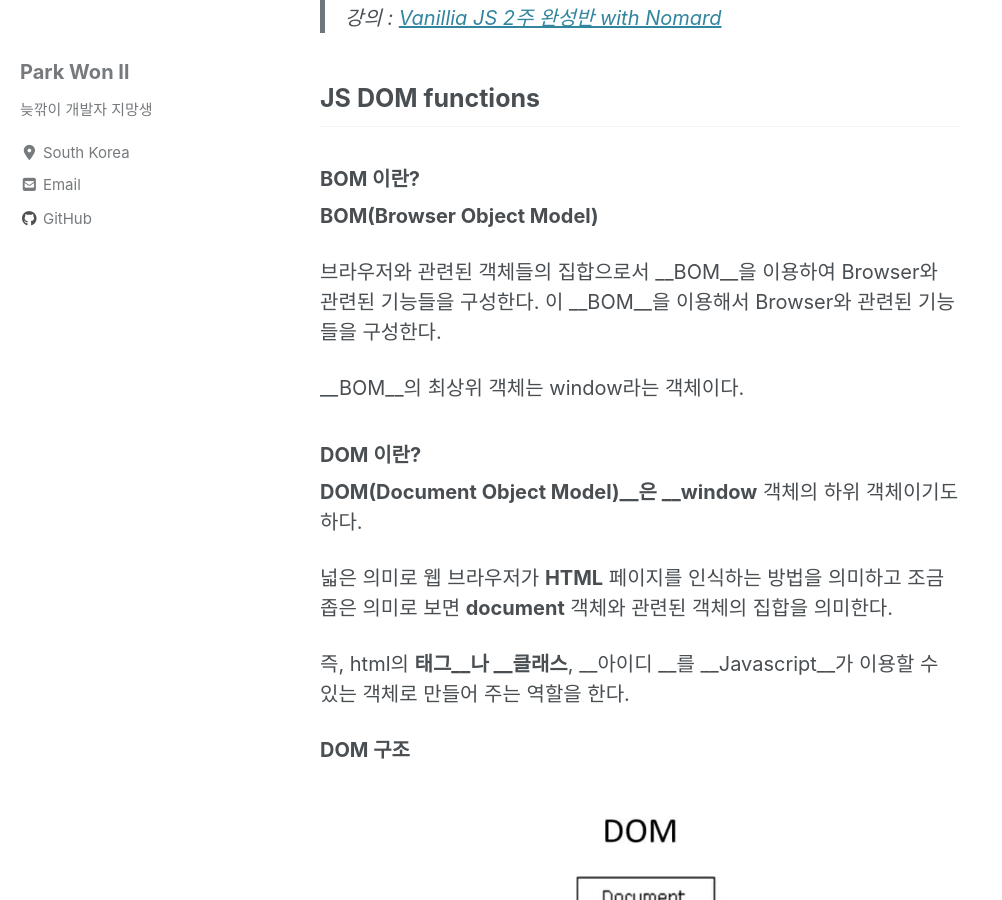
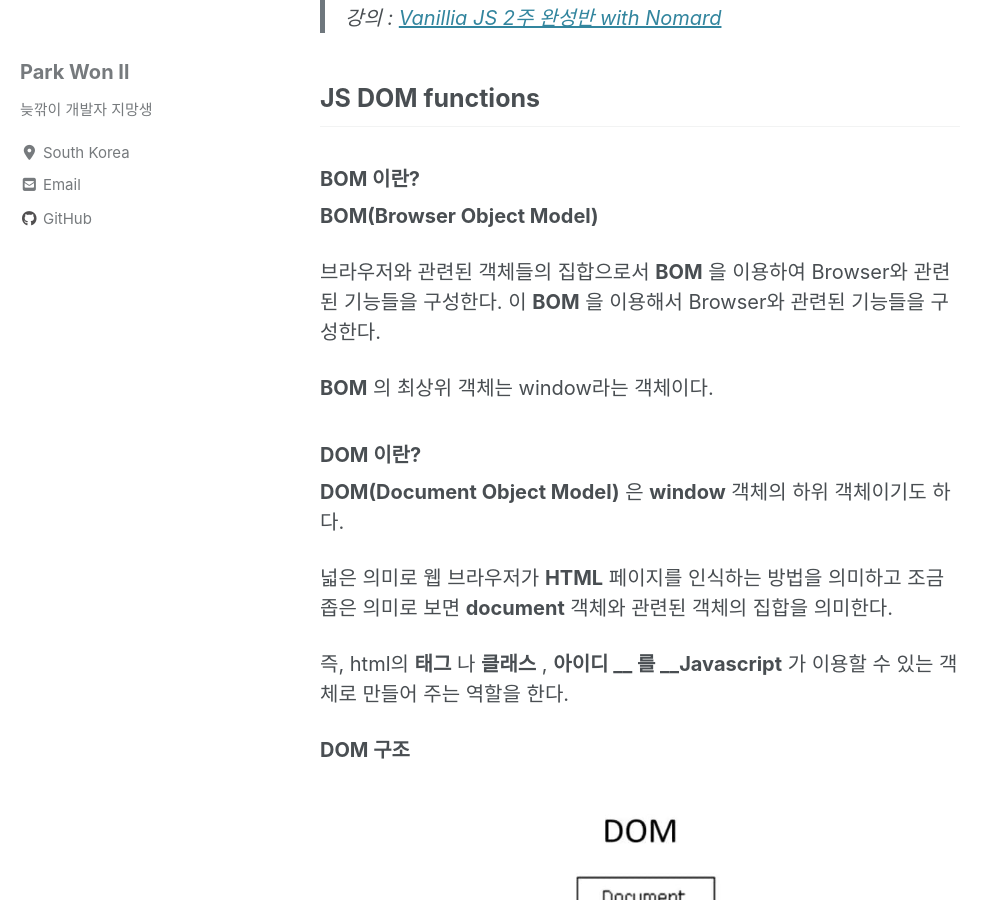
Before and after one commit to WONILLISM/wonillism.github.io, a Jekyll site: the page built from _posts/2020-03-07-Web-Javascript-Nomard-2Weeks-02.md, in a window 1280 px wide and 900 px high, scrolled down 309 px. Shown: the whole window, without its empty margins (0-1002 px from the left). Built offline with Jekyll 4.4.1, drawn with Linux system fonts in a browser that asks for light colours; cached includes are drawn as plain includes; nearby versions of some CDN libraries; comment, search, counter and statistics services are not loaded; some of the changed text lies outside the part shown.

Commit message:
typo error

```diff
--- a/_posts/2020-03-07-Web-Javascript-Nomard-2Weeks-02.md
+++ b/_posts/2020-03-07-Web-Javascript-Nomard-2Weeks-02.md
@@ -29,16 +29,16 @@ last_modified_at: 2020-03-07
 
 __BOM(Browser Object Model)__
 
-브라우저와 관련된 객체들의 집합으로서 __BOM__을 이용하여 Browser와 관련된 기능들을 구성한다. 이 __BOM__을 이용해서 Browser와 관련된 기능들을 구성한다.
+브라우저와 관련된 객체들의 집합으로서 __BOM__ 을 이용하여 Browser와 관련된 기능들을 구성한다. 이 __BOM__ 을 이용해서 Browser와 관련된 기능들을 구성한다.
 
-__BOM__의 최상위 객체는 window라는 객체이다.
+__BOM__ 의 최상위 객체는 window라는 객체이다.
 
 ### DOM 이란?
-__DOM(Document Object Model)__은 __window__ 객체의 하위 객체이기도 하다.
+__DOM(Document Object Model)__ 은 __window__ 객체의 하위 객체이기도 하다.
 
 넓은 의미로 웹 브라우저가 __HTML__ 페이지를 인식하는 방법을 의미하고 조금 좁은 의미로 보면 __document__ 객체와 관련된 객체의 집합을 의미한다.
 
-즉, html의 __태그__나 __클래스__, __아이디 __를 __Javascript__가 이용할 수 있는 객체로 만들어 주는 역할을 한다.
+즉, html의 __태그__ 나 __클래스__ , __아이디 __ 를  __Javascript__ 가 이용할 수 있는 객체로 만들어 주는 역할을 한다.
 
 __DOM 구조__
 
@@ -82,7 +82,7 @@ title.innerHTML = "Fuck!";
 > [참고1](https://humahumahuma.tistory.com/122)
 > [참고2](https://whatabouthtml.com/difference-between-getelementbyid-and-queryselector-180)
 
-둘 다 __DOM__에서 제어할 수 있으나 __querySelector__는 첫번째 자식을 반환한다.
+둘 다 __DOM__ 에서 제어할 수 있으나 __querySelector__ 는 첫번째 자식을 반환한다.
 
 |                        getElementby..                        |                        querySelector                         |
 | :----------------------------------------------------------: | :----------------------------------------------------------: |
```
